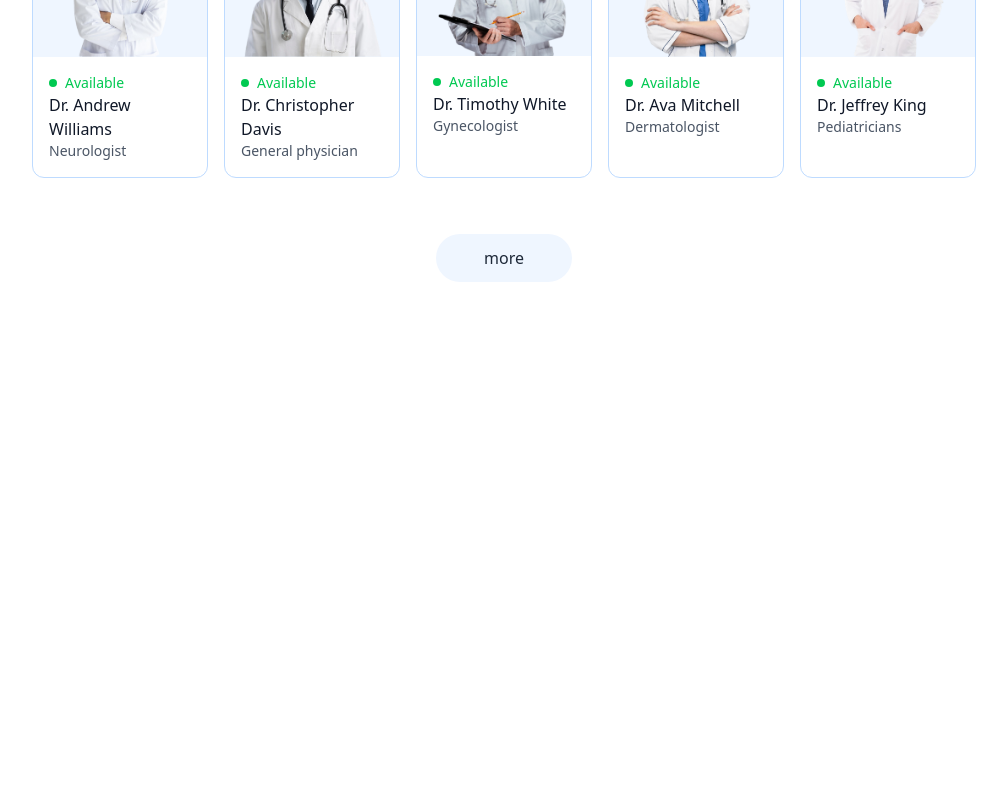
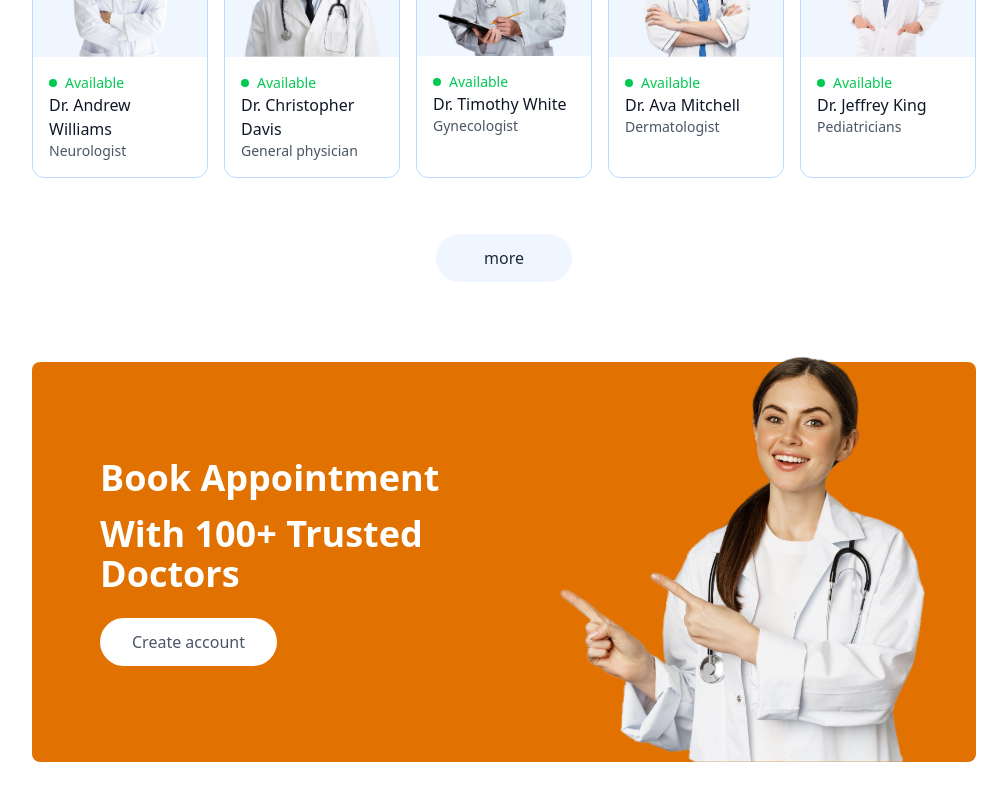
Before and after one commit to Dhiraj-3114/CarePoint, a React (Vite) app in the folder frontend/: page / in a window 1280 px wide. Shown: the part 1550-2350 px from the top of the page, without its empty margins (136-1143 px from the left). Before the commit the page ends 1896 px from the top, so only its background shows below. Built offline with nearby package versions, Linux system fonts and the light colour scheme.

Commit message:
completed the Banner section

```diff
--- /dev/null
+++ b/frontend/src/components/Banner.jsx
@@ -0,0 +1,28 @@
+import React from 'react'
+import { assets } from '../assets/assets'
+import { useNavigate } from 'react-router-dom'
+
+const Banner = () => {
+
+    const navigate = useNavigate()
+
+  return (
+    <div className='flex bg-amber-600 rounded-lg px-6 sm:px-10 md:px-14 lg:px-12 my-20 md:mx-10'>
+        {/* ---------------left side---------------- */}
+        <div className='flex-1 py-8 sm:py-10 md:py-16 lg:py-24 lg:pl-5'>
+            <div className='text-xl sm:text-2xl md:text-3xl lg:text-4xl font-semibold text-white'>
+                <p>Book Appointment</p>
+                <p className='mt-4'>With 100+ Trusted Doctors</p>
+            </div>
+            <button onClick={() => {navigate('/login'); scrollTo(0, 0)}} className='bg-white text-sm sm:text-base text-gray-600 px-8 py-3 rounded-full mt-6 hover:scale-105 transition-all cursor-pointer'>Create account</button>
+        </div>
+
+        {/* ---------------right side---------------- */}
+        <div className='hidden md:block md:w-1/2 lg:w-[370px] relative'>
+            <img className='w-full absolute bottom-0 right-0 max-w-md' src={assets.appointment_img} alt="" />
+        </div>
+    </div>
+  )
+}
+
+export default Banner
--- a/frontend/src/pages/Home.jsx
+++ b/frontend/src/pages/Home.jsx
@@ -2,6 +2,7 @@
 import Header from '../components/Header'
 import SpecialityMenu from '../components/SpecialityMenu'
 import TopDoctors from '../components/TopDoctors'
+import Banner from '../components/Banner'
 
 const Home = () => {
   return (
@@ -9,6 +10,7 @@
         <Header/>
         <SpecialityMenu/>
         <TopDoctors/>
+        <Banner/>
     </div>
   )
 }
```
